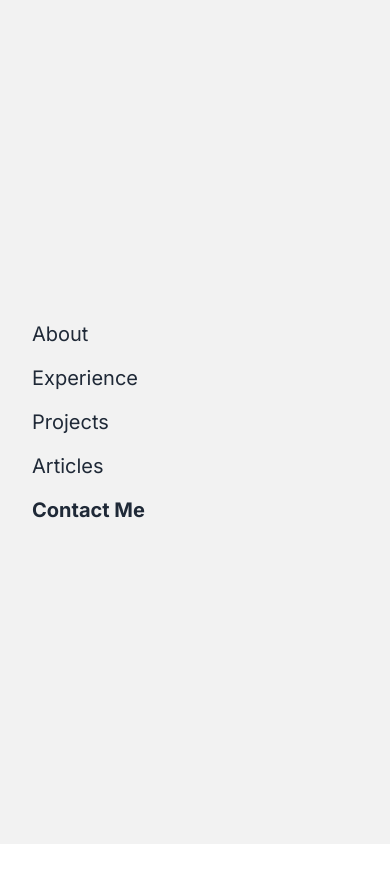
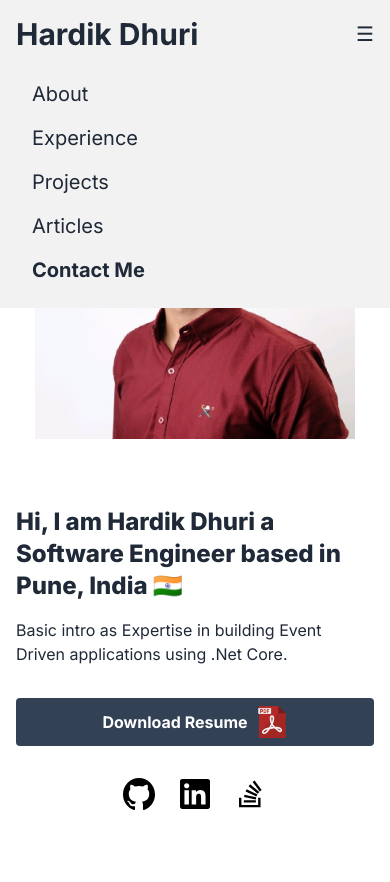
Before and after one commit to HardikDhuri/portfolio, a Next.js app in the folder src/: page / in a window 390 px wide. Both pictures are taken after a click on the button "Toggle menu". Shown: the top 882 px of the page. Before the commit the page ends 844 px from the top, so only its background shows below. Built offline with nearby package versions, Linux system fonts and the light colour scheme.

Commit message:
engg: Optimize mobile view of About page

```diff
--- a/src/app/(about)/page.tsx
+++ b/src/app/(about)/page.tsx
@@ -44,12 +44,12 @@ export default function Page() {
   }, []);
 
   return (
-    <div className="flex flex-col md:flex-row">
+    <div className="flex flex-col h-full md:flex-row">
       <div className="flex-1 flex justify-center items-center p-4 md:p-0">
         <Image
           src={profileImage}
           alt="Profile Image"
-          className="w-1/2 md:w-1/3 max-w-xs md:max-w-md"
+          className="min-w-72 max-w-80"
         />
       </div>
       <div className="flex-1 p-4 md:p-10">
@@ -65,16 +65,16 @@ export default function Page() {
           Basic intro as Expertise in building Event Driven applications using
           .Net Core.
         </p>
-        <div className="flex flex-col md:flex-row md:justify-between items-start md:items-center">
+        <div className="flex flex-col md:flex-row md:justify-between md:items-center">
           <a
-            href="https://uus7bkjsmgjmzysi.public.blob.vercel-storage.com/HardikDhuriResume-7sIXGa7EBzUjyb31r0fa9uQ7QF2IwA.pdf?download=1" // Replace with your actual PDF link
+            href="https://uus7bkjsmgjmzysi.public.blob.vercel-storage.com/HardikDhuriResume-7sIXGa7EBzUjyb31r0fa9uQ7QF2IwA.pdf?download=1"
             download="HardikDhuriResume.pdf"
-            className="flex items-center bg-slate-700 font-bold text-white px-4 py-2 mt-4 rounded"
+            className="flex items-center mt-8 bg-slate-700 font-bold justify-center text-white px-4 py-2 rounded"
           >
             Download Resume
             <Image className="w-8 ml-2" src={pdf} alt="Hardik Dhuri Resume" />
           </a>
-          <div className="flex mt-4 md:mt-0 space-x-4">
+          <div className="flex mt-8 justify-center space-x-6">
             <a
               href="https://github.com/HardikDhuri"
               target="_blank"
--- a/src/app/components/navbar.tsx
+++ b/src/app/components/navbar.tsx
@@ -35,7 +35,11 @@ const menuItems: MenuItemProps[] = [
   { href: "/", label: "About", onClick: () => {} },
   { href: "/experience", label: "Experience", onClick: () => {} },
   { href: "/projects", label: "Projects", onClick: () => {} },
-  { href: "/articles", label: "Articles", onClick: () => {} },
+  {
+    href: "https://hashnode.com/@hardikdhuri",
+    label: "Articles",
+    onClick: () => {},
+  },
   { href: "/connect", label: "Contact Me", strong: true, onClick: () => {} },
 ];
 
@@ -73,7 +77,7 @@ const Navbar: React.FC = () => {
   }, []);
 
   return (
-    <nav className="navbar bg-base-200 p-4 w-full z-50">
+    <nav className="navbar bg-base-200 p-4 w-full z-50 relative">
       <div className="container mx-auto flex justify-between items-center">
         <Link className="text-3xl font-bold" href="/">
           Hardik Dhuri
@@ -106,7 +110,7 @@ const Navbar: React.FC = () => {
             animate="visible"
             exit="hidden"
             variants={menuVariants}
-            className="fixed top-0 left-0 w-full h-full bg-base-200 z-50"
+            className="absolute top-14 left-0 w-full bg-base-200 z-50"
           >
             <motion.ul className="menu menu-vertical text-xl p-4">
               {menuItems.map((item) => (
--- a/src/app/layout.tsx
+++ b/src/app/layout.tsx
@@ -17,7 +17,7 @@ export default function RootLayout({
 }>) {
   return (
     <html lang="en" className="">
-      <body className={inter.className}>
+      <body className={`${inter.className} h-screen`}>
         <Navbar />
         {children}
       </body>
```
